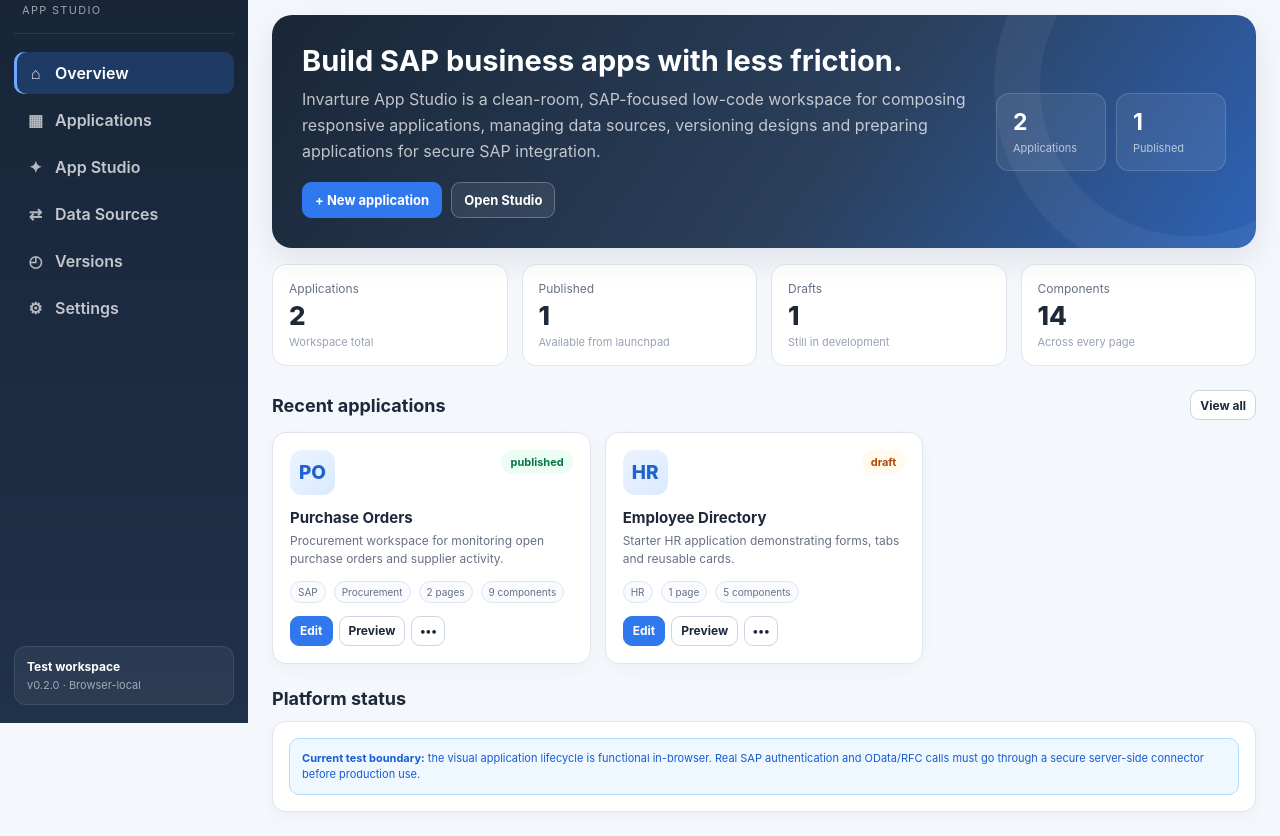
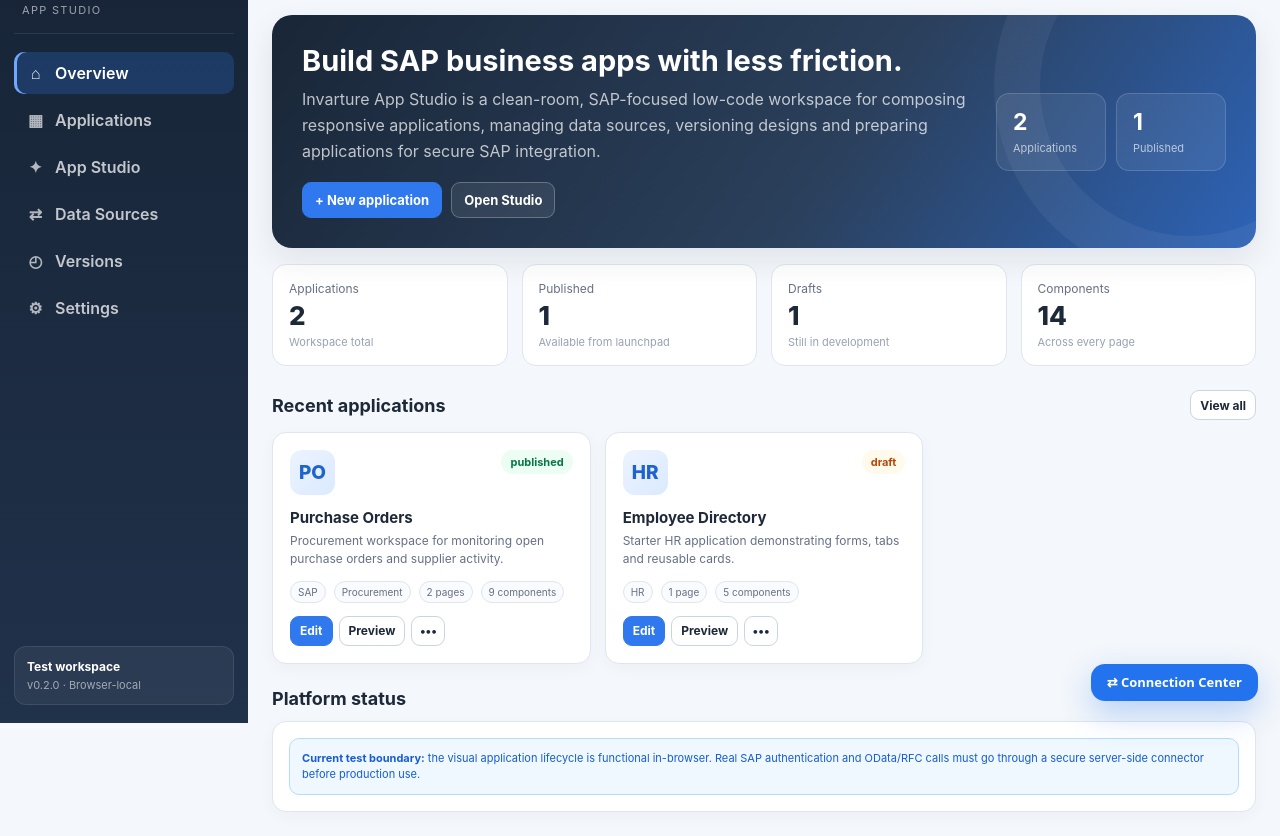
Before and after one commit to youssefdaoud23/SAP_APPS_YD, a website: page index.html in a window 1280 px wide. Shown: the part 77-913 px from the top of the page. Drawn offline with Linux system fonts and the light colour scheme.

Commit message:
Load secure SAP Connection Center

```diff
--- a/index.html
+++ b/index.html
@@ -13,5 +13,6 @@
   <div id="app"></div>
   <input id="fileImport" type="file" accept="application/json" hidden />
   <script src="app.js"></script>
+  <script src="connection-center.js"></script>
 </body>
 </html>
```
